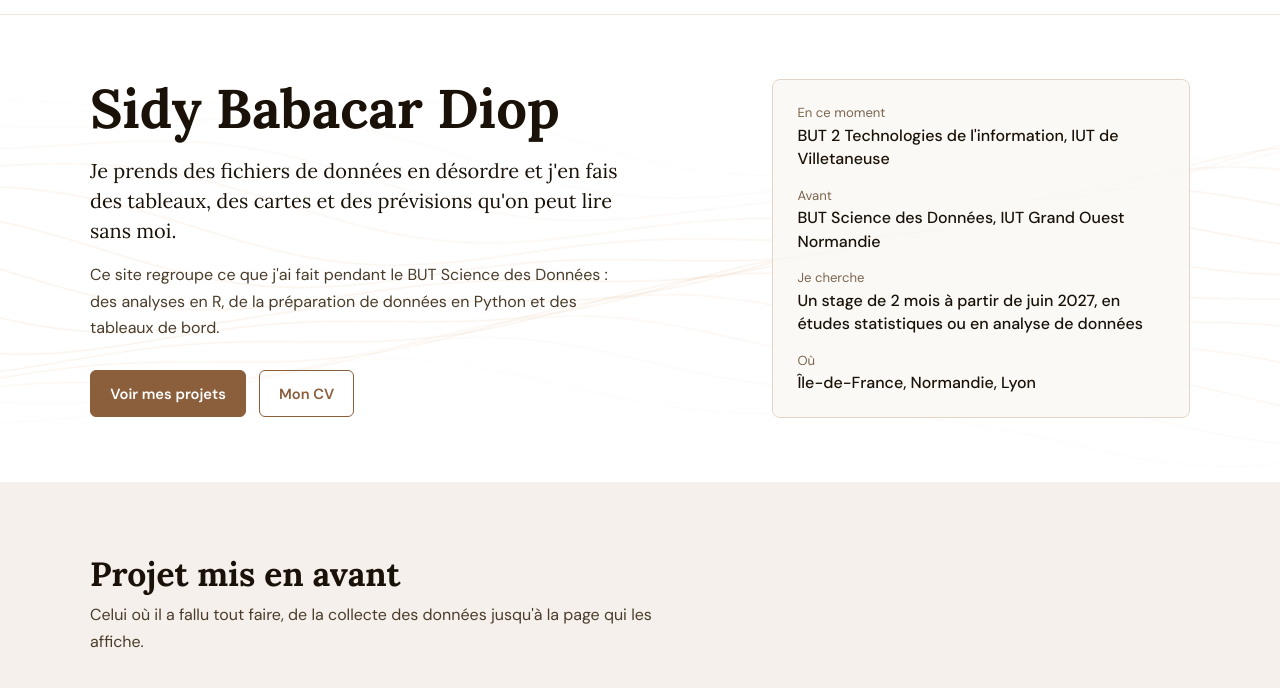
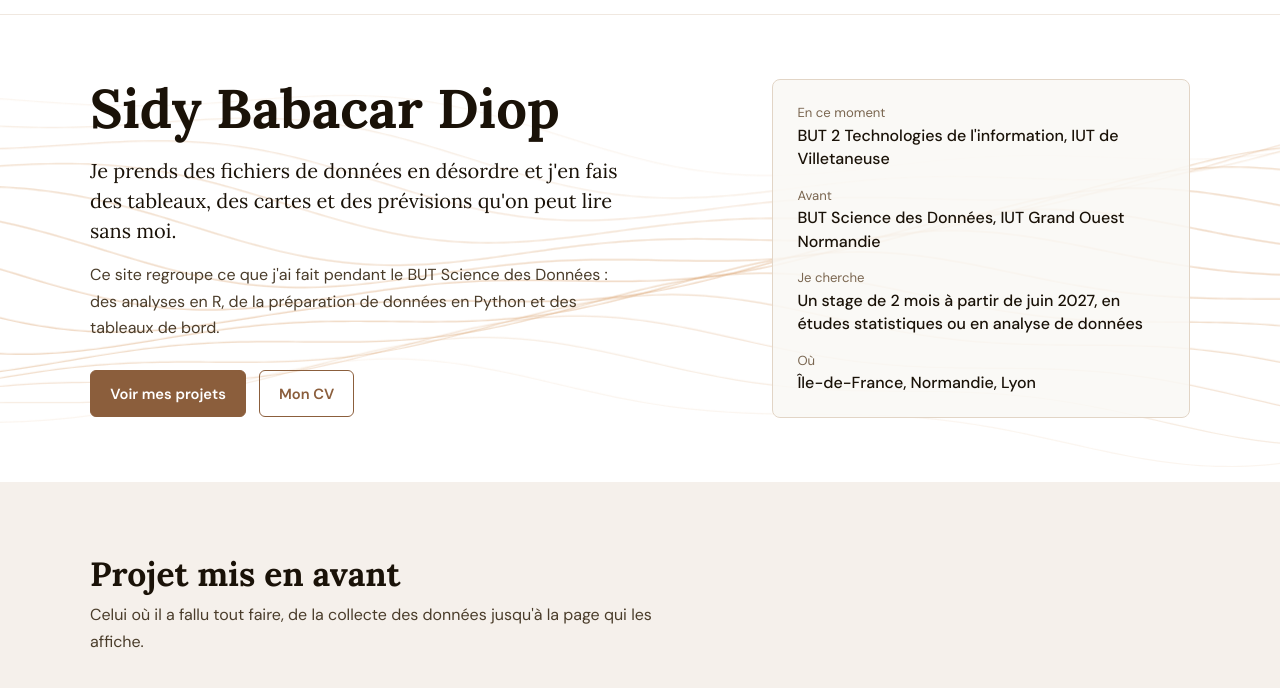
Before and after one commit to sidyBD/sidybd.github.io, a plain HTML site: page index.html in a window 1280 px wide. Shown: the part 49-737 px from the top of the page. Drawn offline with nearby package versions, Linux system fonts and the light colour scheme.

Commit message:
Accueil : courbes plus visibles en mode clair

```diff
--- a/index.html
+++ b/index.html
@@ -543,6 +543,6 @@
 
 <script src="https://unpkg.com/leaflet@1.9.4/dist/leaflet.js"></script>
 <script src="carte-fond.js?v=4"></script>
-<script src="script.js?v=5"></script>
+<script src="script.js?v=6"></script>
 </body>
 </html>
--- a/script.js
+++ b/script.js
@@ -325,8 +325,8 @@ if (document.fonts && document.fonts.ready) {
 
   const draw = (t) => {
     const w = c.clientWidth, h = c.clientHeight, s = t / 1000;
-    // Mode clair : même couleur, opacité divisée par deux
-    const f = document.documentElement.getAttribute('data-theme') === 'dark' ? 1 : 0.5;
+    // Mode clair : même couleur, un peu plus opaque pour rester visible sur le blanc
+    const f = document.documentElement.getAttribute('data-theme') === 'dark' ? 1 : 1.6;
     ctx.clearRect(0, 0, w, h);
     for (let i = 0; i < N; i++) {
       const k = i / (N - 1);
```
Also changed, not shown: rapport/olist_chart.html (+1 -1 lines).
